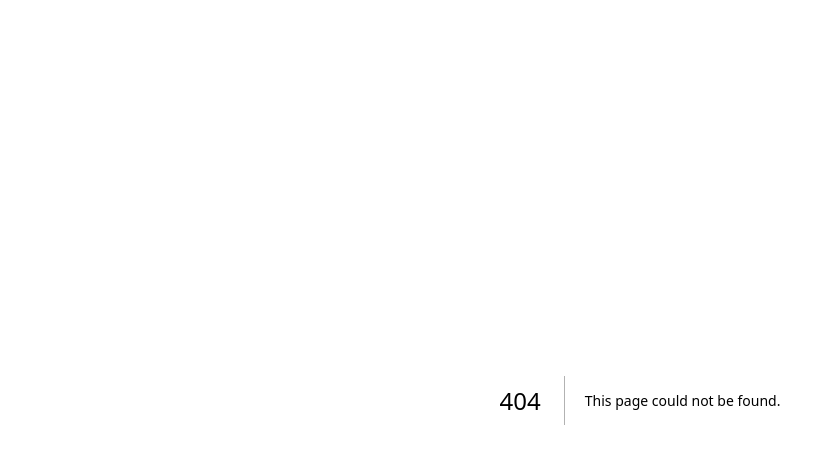
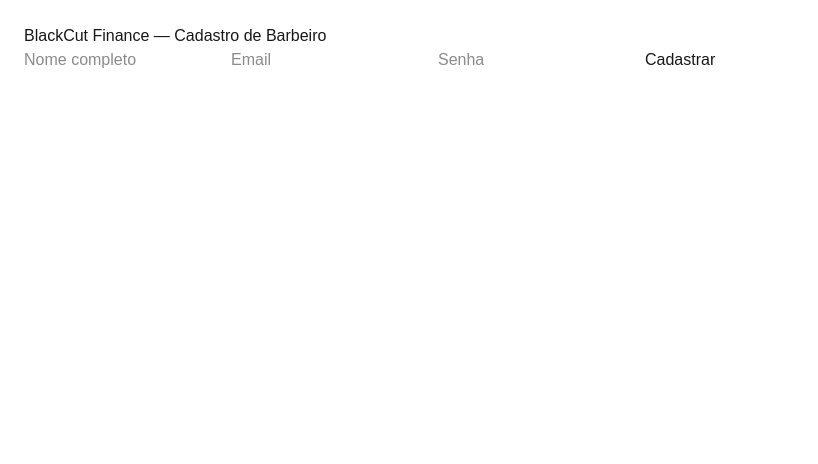
Before and after one commit to salatiel220510-debug/blackcut-finance, a Next.js app: page /cadastro in a window 1280 px wide. Before the commit this address had no page. Shown: the top 464 px of the page, without its empty margins (0-818 px from the left). Built offline with nearby package versions, Linux system fonts and the light colour scheme; no server answers.

Commit message:
feat: adiciona tela de cadastro de barbeiros com status pendente

```diff
--- /dev/null
+++ b/src/app/cadastro/actions.ts
@@ -0,0 +1,33 @@
+"use server";
+
+import { prisma } from "@/lib/prisma";
+import bcrypt from "bcryptjs";
+
+export async function registrarBarbeiro(formData: FormData) {
+  const name = formData.get("name") as string;
+  const email = formData.get("email") as string;
+  const password = formData.get("password") as string;
+
+  if (!name || !email || !password) {
+    return { erro: "Preencha todos os campos." };
+  }
+
+  const existente = await prisma.user.findUnique({ where: { email } });
+  if (existente) {
+    return { erro: "Já existe uma conta com esse e-mail." };
+  }
+
+  const passwordHash = await bcrypt.hash(password, 10);
+
+  await prisma.user.create({
+    data: {
+      name,
+      email,
+      passwordHash,
+      role: "BARBER",
+      status: "PENDING",
+    },
+  });
+
+  return { sucesso: true };
+}
--- /dev/null
+++ b/src/app/cadastro/page.tsx
@@ -0,0 +1,33 @@
+"use client";
+import { useState } from "react";
+import { registrarBarbeiro } from "./actions";
+
+export default function CadastroPage() {
+  const [mensagem, setMensagem] = useState("");
+  const [sucesso, setSucesso] = useState(false);
+
+  async function handleSubmit(e: React.FormEvent<HTMLFormElement>) {
+    e.preventDefault();
+    const formData = new FormData(e.currentTarget);
+    const resultado = await registrarBarbeiro(formData);
+
+    if (resultado.erro) {
+      setMensagem(resultado.erro);
+      setSucesso(false);
+    } else {
+      setSucesso(true);
+      setMensagem("Cadastro enviado! Aguarde a aprovação do dono para poder entrar.");
+    }
+  }
+
+  return (
+    <form onSubmit={handleSubmit} style={{ padding: 24 }}>
+      <h1>BlackCut Finance — Cadastro de Barbeiro</h1>
+      <input name="name" placeholder="Nome completo" required />
+      <input name="email" type="email" placeholder="Email" required />
+      <input name="password" type="password" placeholder="Senha" required minLength={6} />
+      <button type="submit">Cadastrar</button>
+      {mensagem && <p style={{ color: sucesso ? "green" : "red" }}>{mensagem}</p>}
+    </form>
+  );
+}
```
